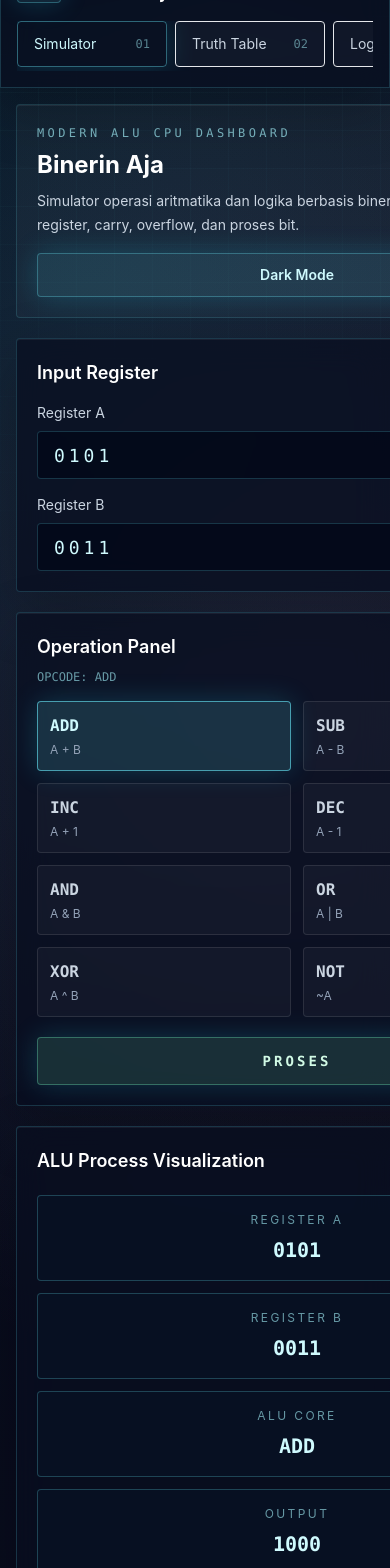
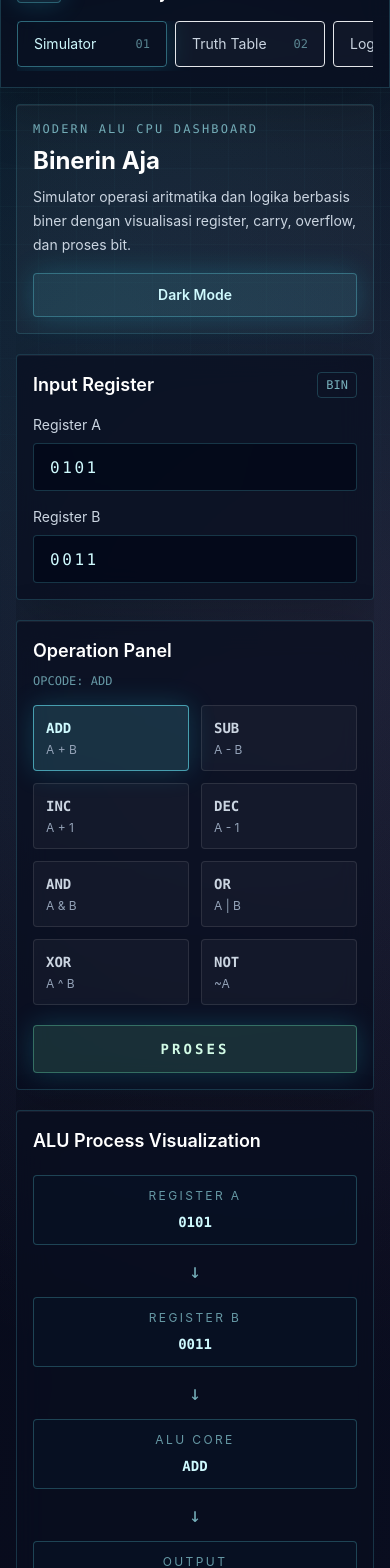
Before and after one commit to syahdanardiansyah28/Binerin_aja, a React (Vite) app: page / in a window 390 px wide. Shown: the part 60-1628 px from the top of the page. Built offline with nearby package versions, Linux system fonts and the light colour scheme.

Commit message:
Fix simulator mobile responsive

```diff
--- a/src/components/ALUProcess.jsx
+++ b/src/components/ALUProcess.jsx
@@ -18,22 +18,21 @@ export default function ALUProcess({ result }) {
     { label: 'Output', value: result?.binaryResult || '----' },
   ];
   const nodes = operation === 'NOT' ? notNodes : operation === 'INC' || operation === 'DEC' ? incDecNodes : binaryNodes;
-  const gridClass = nodes.length === 3
-    ? 'grid gap-3 md:grid-cols-[1fr_auto_1fr_auto_1fr] md:items-center'
-    : 'grid gap-3 md:grid-cols-[1fr_auto_1fr_auto_1fr_auto_1fr] md:items-center';
-
   return (
-    <section className="cpu-card rounded p-5">
+    <section className="cpu-card w-full max-w-full min-w-0 rounded p-4 md:p-5">
       <h3 className="mb-5 text-lg font-semibold text-white">ALU Process Visualization</h3>
-      <div className={gridClass}>
+      <div className="flex min-w-0 flex-col gap-3 md:flex-row md:items-center">
         {nodes.map((node, index) => (
-          <div key={`${node.label}-${index}`} className="contents">
-            <div className="mono-chip rounded p-4 text-center">
+          <div key={`${node.label}-${index}`} className="flex min-w-0 flex-col items-center gap-3 md:contents">
+            <div className="mono-chip w-full min-w-0 rounded p-3 text-center md:p-4">
               <p className="text-xs uppercase tracking-[0.2em] text-cyan-200/60">{node.label}</p>
-              <p className="mt-2 break-all font-mono text-xl font-bold text-cyan-100">{node.value}</p>
+              <p className="mt-2 break-all font-mono text-sm font-bold text-cyan-100 md:text-xl">{node.value}</p>
             </div>
             {index < nodes.length - 1 && (
-              <div className="hidden font-mono text-2xl text-cyan-200/70 md:block">-&gt;</div>
+              <>
+                <div className="font-mono text-xl text-cyan-200/70 md:hidden">↓</div>
+                <div className="hidden shrink-0 font-mono text-2xl text-cyan-200/70 md:block">-&gt;</div>
+              </>
             )}
           </div>
         ))}
--- a/src/components/BitTable.jsx
+++ b/src/components/BitTable.jsx
@@ -27,10 +27,10 @@ export default function BitTable({ result }) {
   };
 
   return (
-    <section className="cpu-card rounded p-5">
+    <section className="cpu-card w-full max-w-full min-w-0 rounded p-4 md:p-5">
       <h3 className="mb-4 text-lg font-semibold text-white">Bit by Bit Table</h3>
-      <div className="overflow-x-auto">
-        <table className="w-full min-w-[520px] border-collapse text-sm">
+      <div className="max-w-full overflow-x-auto">
+        <table className="min-w-max border-collapse text-sm">
           <thead>
             <tr className="border-b border-cyan-300/20 text-left text-cyan-100">
               {headers.map((head) => (
--- a/src/components/Header.jsx
+++ b/src/components/Header.jsx
@@ -1,15 +1,17 @@
 export default function Header() {
   return (
-    <header className="flex flex-col gap-4 rounded border border-cyan-300/15 bg-white/[0.03] p-5 shadow-innerline md:flex-row md:items-center md:justify-between">
-      <div>
-        <p className="font-mono text-xs uppercase tracking-[0.28em] text-cyan-200/70">Modern ALU CPU Dashboard</p>
-        <h2 className="mt-2 text-2xl font-bold text-white md:text-3xl">Binerin Aja</h2>
+    <header className="flex w-full max-w-full min-w-0 flex-col gap-4 rounded border border-cyan-300/15 bg-white/[0.03] p-4 shadow-innerline md:flex-row md:items-center md:justify-between md:p-5">
+      <div className="min-w-0">
+        <p className="break-words font-mono text-xs uppercase tracking-[0.18em] text-cyan-200/70 md:tracking-[0.28em]">
+          Modern ALU CPU Dashboard
+        </p>
+        <h2 className="mt-2 break-words text-2xl font-bold text-white md:text-3xl">Binerin Aja</h2>
         <p className="mt-2 max-w-2xl text-sm leading-6 text-slate-300">
           Simulator operasi aritmatika dan logika berbasis biner dengan visualisasi register, carry, overflow, dan proses bit.
         </p>
       </div>
       <button
-        className="h-11 rounded border border-cyan-300/30 bg-cyan-300/10 px-4 text-sm font-semibold text-cyan-100 shadow-neon transition hover:bg-cyan-300/15"
+        className="h-11 w-full rounded border border-cyan-300/30 bg-cyan-300/10 px-4 text-sm font-semibold text-cyan-100 shadow-neon transition hover:bg-cyan-300/15 md:w-auto"
         type="button"
       >
         Dark Mode
--- a/src/components/InputRegister.jsx
+++ b/src/components/InputRegister.jsx
@@ -1,20 +1,20 @@
 export default function InputRegister({ registerA, registerB, onChangeA, onChangeB, errors }) {
   const inputClass =
-    'mt-2 h-12 w-full rounded border border-cyan-300/20 bg-slate-950/70 px-4 font-mono text-lg tracking-[0.22em] text-cyan-100 outline-none transition placeholder:text-slate-600 focus:border-cyan-300/60 focus:shadow-neon';
+    'mt-2 h-12 w-full max-w-full rounded border border-cyan-300/20 bg-slate-950/70 px-4 font-mono text-base tracking-[0.16em] text-cyan-100 outline-none transition placeholder:text-slate-600 focus:border-cyan-300/60 focus:shadow-neon md:text-lg md:tracking-[0.22em]';
 
   return (
-    <section className="cpu-card rounded p-5">
+    <section className="cpu-card w-full max-w-full min-w-0 rounded p-4 md:p-5">
       <div className="mb-4 flex items-center justify-between">
         <h3 className="text-lg font-semibold text-white">Input Register</h3>
         <span className="rounded border border-cyan-300/20 px-2 py-1 font-mono text-xs text-cyan-200/70">BIN</span>
       </div>
-      <div className="grid gap-4 md:grid-cols-2">
-        <label className="text-sm text-slate-300">
+      <div className="grid min-w-0 grid-cols-1 gap-4 md:grid-cols-2">
+        <label className="min-w-0 text-sm text-slate-300">
           Register A
           <input className={inputClass} value={registerA} onChange={(event) => onChangeA(event.target.value)} placeholder="0101" />
           {errors.registerA && <p className="mt-2 text-xs text-pink-300">{errors.registerA}</p>}
         </label>
-        <label className="text-sm text-slate-300">
+        <label className="min-w-0 text-sm text-slate-300">
           Register B
           <input className={inputClass} value={registerB} onChange={(event) => onChangeB(event.target.value)} placeholder="0011" />
           {errors.registerB && <p className="mt-2 text-xs text-pink-300">{errors.registerB}</p>}
--- a/src/components/OperationPanel.jsx
+++ b/src/components/OperationPanel.jsx
@@ -2,16 +2,16 @@ import { operations } from '../data/operations';
 
 export default function OperationPanel({ selectedOperation, onSelectOperation, onProcess }) {
   return (
-    <section className="cpu-card rounded p-5">
+    <section className="cpu-card w-full max-w-full min-w-0 rounded p-4 md:p-5">
       <div className="mb-4 flex flex-col gap-2 sm:flex-row sm:items-center sm:justify-between">
         <h3 className="text-lg font-semibold text-white">Operation Panel</h3>
         <span className="font-mono text-xs text-cyan-200/60">OPCODE: {selectedOperation}</span>
       </div>
-      <div className="grid grid-cols-2 gap-3 sm:grid-cols-4">
+      <div className="grid min-w-0 grid-cols-2 gap-3 sm:grid-cols-4">
         {operations.map((operation) => (
           <button
             key={operation.id}
-            className={`rounded border px-3 py-3 text-left transition ${
+            className={`min-w-0 rounded border px-3 py-3 text-left transition ${
               selectedOperation === operation.id
                 ? 'border-cyan-300/60 bg-cyan-300/15 text-cyan-100 shadow-neon'
                 : 'border-white/10 bg-white/[0.035] text-slate-300 hover:border-cyan-300/35 hover:text-cyan-100'
@@ -19,7 +19,7 @@ export default function OperationPanel({ selectedOperation, onSelectOperation, o
             type="button"
             onClick={() => onSelectOperation(operation.id)}
           >
-            <span className="block font-mono text-base font-bold">{operation.label}</span>
+            <span className="block font-mono text-sm font-bold md:text-base">{operation.label}</span>
             <span className="mt-1 block text-xs text-slate-400">{operation.description}</span>
           </button>
         ))}
--- a/src/components/StepByStep.jsx
+++ b/src/components/StepByStep.jsx
@@ -2,9 +2,9 @@ export default function StepByStep({ result, mode }) {
   if (!result?.stepLines?.length || mode !== 'beginner') return null;
 
   return (
-    <section className="cpu-card rounded p-5">
+    <section className="cpu-card w-full max-w-full min-w-0 rounded p-4 md:p-5">
       <h3 className="mb-4 text-lg font-semibold text-white">Step by Step</h3>
-      <pre className="overflow-x-auto rounded border border-cyan-300/20 bg-slate-950/70 p-5 font-mono text-xl leading-8 text-cyan-100">
+      <pre className="max-w-full overflow-x-auto rounded border border-cyan-300/20 bg-slate-950/70 p-4 font-mono text-sm leading-7 text-cyan-100 md:p-5 md:text-xl md:leading-8">
         {result.stepLines.join('\n')}
       </pre>
     </section>
--- a/src/pages/SimulatorPage.jsx
+++ b/src/pages/SimulatorPage.jsx
@@ -30,11 +30,11 @@ export default function SimulatorPage() {
   };
 
   return (
-    <div className="mx-auto grid max-w-7xl gap-5">
+    <div className="mx-auto grid w-full max-w-full min-w-0 gap-5 overflow-x-hidden px-0 md:px-0 xl:max-w-7xl">
       <Header />
 
-      <div className="grid gap-5 xl:grid-cols-[1fr_360px]">
-        <div className="grid gap-5">
+      <div className="grid w-full min-w-0 gap-5 xl:grid-cols-[minmax(0,1fr)_360px]">
+        <div className="grid min-w-0 gap-5">
           <InputRegister
             registerA={registerA}
             registerB={registerB}
@@ -55,10 +55,10 @@ export default function SimulatorPage() {
           <BitTable result={result} />
         </div>
 
-        <div className="grid content-start gap-5">
+        <div className="grid min-w-0 content-start gap-5">
           <ModePanel mode={mode} onChangeMode={setMode} />
 
-          <section className="cpu-card rounded p-5">
+          <section className="cpu-card min-w-0 rounded p-4 md:p-5">
             <h3 className="text-lg font-semibold text-white">Register Monitor</h3>
             <div className="mt-4 grid gap-3">
               <div className="rounded border border-white/10 bg-white/[0.035] p-4">
@@ -84,10 +84,10 @@ export default function SimulatorPage() {
             </div>
           </section>
 
-          <section className="cpu-card rounded p-5">
+          <section className="cpu-card min-w-0 rounded p-4 md:p-5">
             <h3 className="text-lg font-semibold text-white">Truth Table Preview</h3>
-            <div className="mt-4 overflow-hidden rounded border border-cyan-300/20">
-              <table className="w-full text-left font-mono text-xs">
+            <div className="mt-4 overflow-x-auto rounded border border-cyan-300/20">
+              <table className="w-full min-w-[300px] text-left font-mono text-xs">
                 <thead className="bg-cyan-300/10 text-cyan-100">
                   <tr>
                     <th className="p-2">A</th>
```
Also changed, not shown: src/components/ResultPanel.jsx (+6 -6 lines), 3 other files (tests, documents, lock files or other folders).
